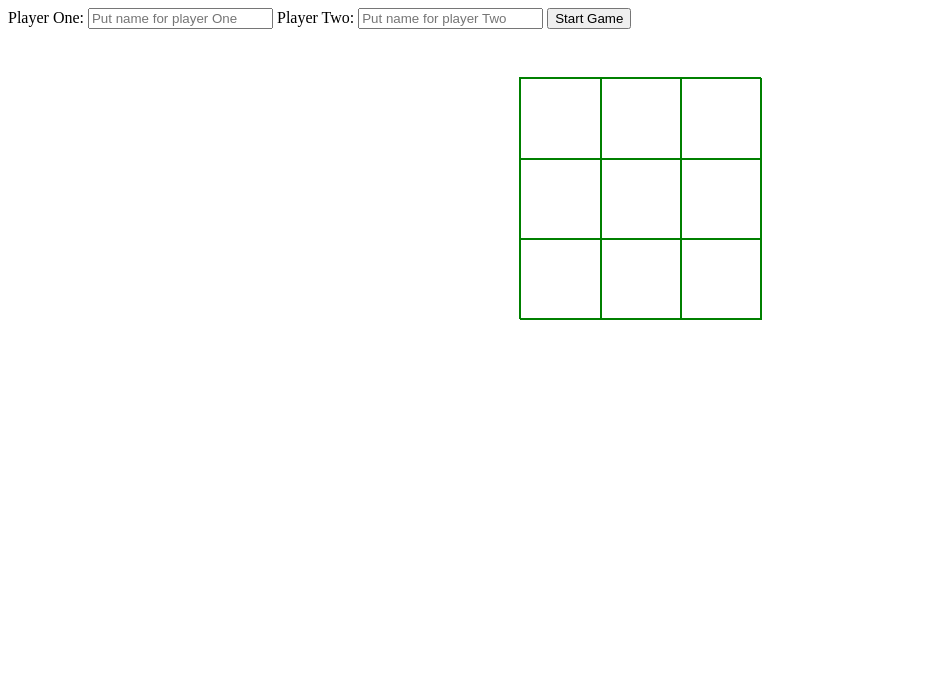
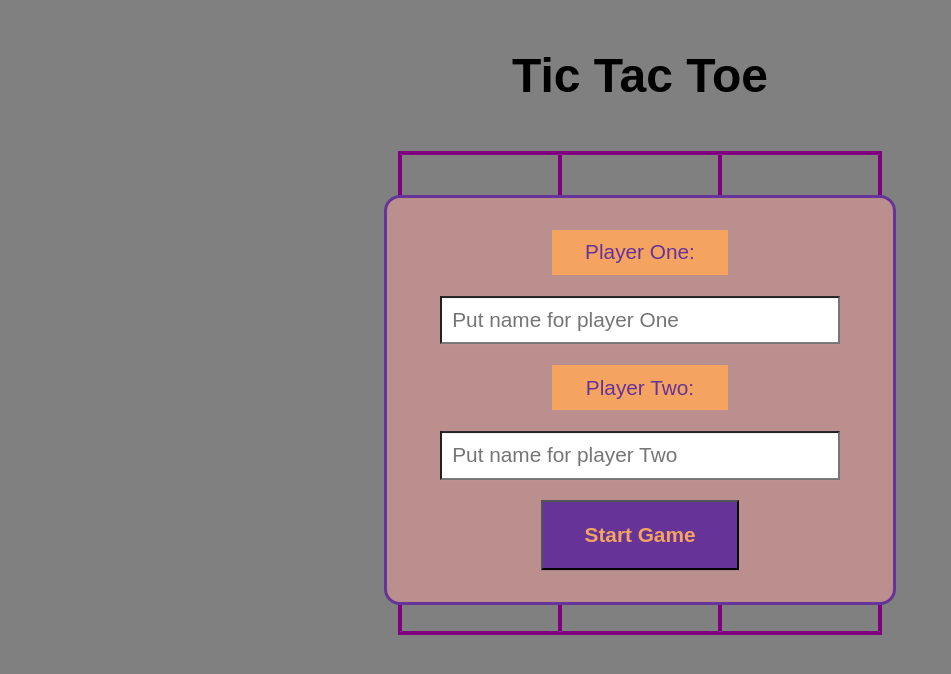
Before and after one commit to JakubCzerwiec/Tic-Tac-Toe, a plain HTML site: page index.html in a window 1280 px wide. Shown: the whole page, without its empty margins (0-951 px from the left). Drawn offline with Linux system fonts and the light colour scheme.

Commit message:
Added styling

```diff
--- a/index.html
+++ b/index.html
@@ -9,6 +9,7 @@
     <meta http-equiv="X-UA-Compatible" content="ie-edge">
 </head>
 <body>
+
     <form class="names">
         <label for="player1">Player One:</label>
         <input type="text" class="player1" name="player1" placeholder="Put name for player One">
@@ -19,7 +20,13 @@
         <input type="submit" class="submitBtn" value="Start Game">
     </form>
 
+    <h1>Tic Tac Toe</h1>
+
     <div class="board"></div>
+
+    <div class="win invisible">
+        <p class="winner">Dummy</p><p> WIN!!</p>
+    </div>
 
 
 
--- a/script.js
+++ b/script.js
@@ -18,7 +18,7 @@ renderBoard ();
 function renderBoard () {
     boardDispl.innerHTML = ''
     for (let i = 0; i < gameboard.board.length; i++) {
-        boardDispl.innerHTML += `<div class="square num${[i]}">${gameboard.board[i]}</div>`
+        boardDispl.innerHTML += `<div class="square num${[i]}"><p>${gameboard.board[i]}</p></div>`
     }
     swap ()
 }
--- a/style.css
+++ b/style.css
@@ -1,16 +1,118 @@
+* {
+    box-sizing: border-box;
+    margin: 0;
+    padding: 0;
+    font-family: arial,sans-serif;
+    background-color: grey;
+}
 
+form {
+    position: fixed;
+    left: 50%;
+    top: 50%;
+    transform: translate(-50%, -50%);
+    transition: ease-in-out .7s;
+    height: min-content;
+}
+
+.hiden {
+    transform: translate(-50%, -250%);
+    opacity: 0;
+}
+
+.names {
+    width: 40%;
+    display: flex;
+    flex-direction: column;
+    margin: auto;
+    text-align: center;
+    border: 3px rebeccapurple solid;
+    padding: 2em;
+    border-radius: 1em;
+    background-color: rosybrown;
+}
+
+input {
+    margin: 1em;
+    font-size: 1.3em;
+    padding: .5em;
+    background-color: white;
+}
+
+label {
+    font-size: 1.3em;
+    background-color: sandybrown;
+    color: rebeccapurple;
+    width: 40%;
+    margin: 0 auto;
+    padding: .5em;
+}
+
+.submitBtn {
+    width: max-content;
+    margin: 0 auto;
+    padding: 1em 2em;
+    cursor: pointer;
+    background-color: rebeccapurple;
+    color: sandybrown;
+    font-weight: bold;
+}
+
+h1 {
+    width: fit-content;
+    margin: 1em auto;
+    font-size: 3em;
+}
 
 .square {
-    width: 5em;
-    height: 5em;
-    border: 1px solid green;
+    width: 10em;
+    height: 10em;
+    border: 2px solid purple;
+    font-size: 1em;
+    display: flex;
+    text-align: center;
+    align-items: center;
+}
+
+.square p {
+    font-size: 7em;
+    background-color: grey;
 }
 
 .board {
     display: grid;
-    grid-template-rows: 5em 5em 5em;
-    grid-template-columns: 5em 5em 5em;
-    border: 1px solid green;
+    grid-template-rows: 10em 10em 10em;
+    grid-template-columns: 10em 10em 10em;
+    border: 2px solid purple;
     width: max-content;
     margin: 3em auto;
 }
+
+.win {
+    width: 60vw;
+    height: 60vh;
+    margin: auto;
+    background-color: thistle;
+    color: tomato;
+    font-size: 5em;
+    font-weight: bold;
+    position: fixed;
+    left: 50%;
+    top: 50%;
+    transform: translate(-50%, -50%);
+    display: flex;
+    flex-direction: column;
+    text-align: center;
+    align-items: center;
+    border-radius: 1em;
+}
+
+.invisible {
+    transform: translate(-50%, -250%);
+    opacity: 0;
+}
+
+p {
+    background-color: thistle;
+    margin: auto;
+}
```
